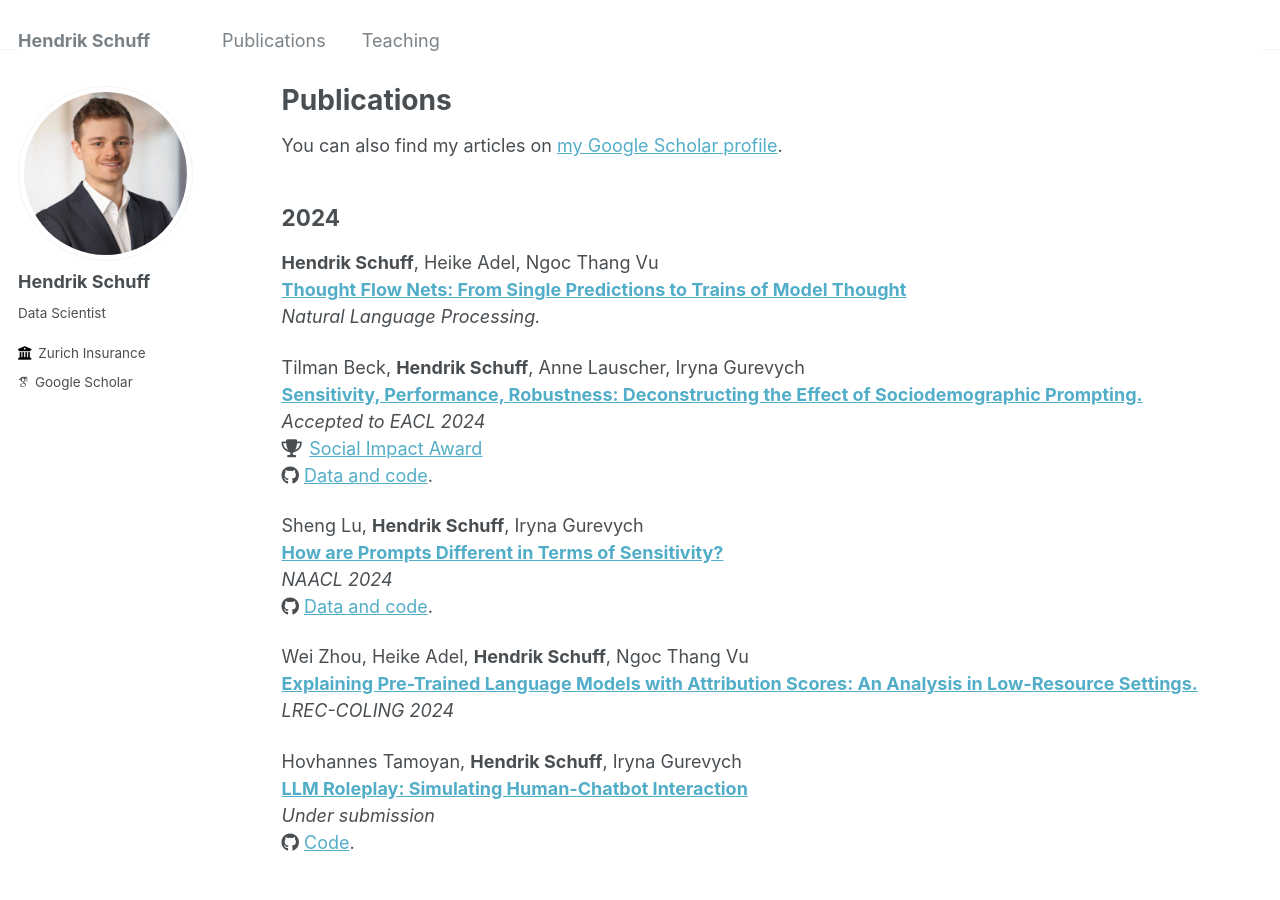
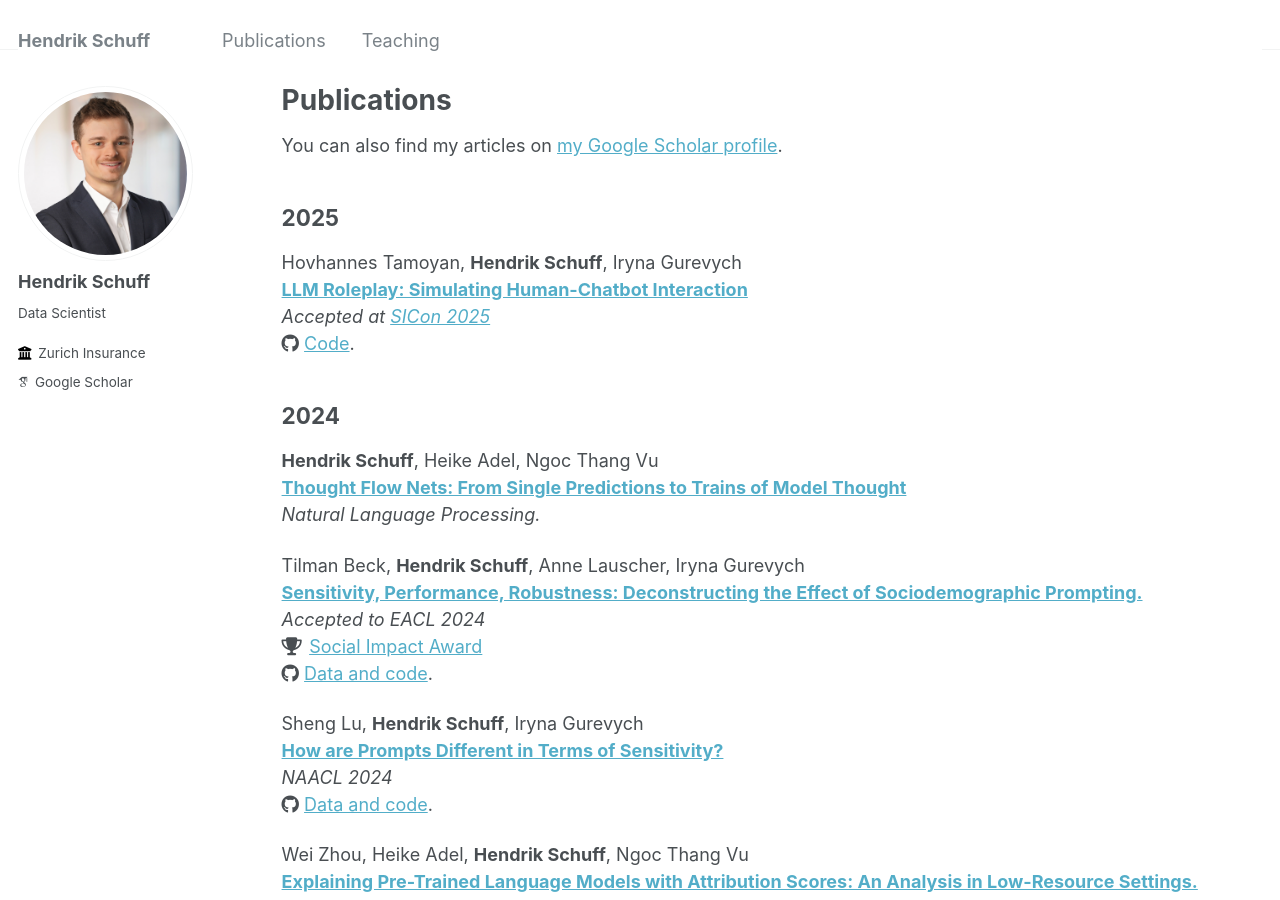
Before and after one commit to hschuff/hschuff.github.io, a Jekyll site: the page built from _pages/publications.md, in a window 1280 px wide and 900 px high. Built offline with Jekyll 4.4.1, drawn with Linux system fonts in a browser that asks for light colours; some web fonts are replaced.

Commit message:
publications update

```diff
--- a/_pages/publications.md
+++ b/_pages/publications.md
@@ -11,6 +11,12 @@ You can also find my articles on <a href="{{site.author.googlescholar}}">my Goog
 
 {% include base_path %}
 
+2025
+----
+Hovhannes Tamoyan, <strong>Hendrik Schuff</strong>, Iryna Gurevych
+<strong>[LLM Roleplay: Simulating Human-Chatbot Interaction](https://arxiv.org/abs/2407.03974)</strong>
+<i>Accepted at [SICon 2025](https://sites.google.com/view/sicon2025)</i>
+<i class="fab fa-fw fa-github icon-pad-right" aria-hidden="true"></i>[Code](https://github.com/UKPLab/llm-roleplay).
 
 2024
 ----
@@ -32,11 +38,6 @@ Sheng Lu, <strong>Hendrik Schuff</strong>, Iryna Gurevych
 Wei Zhou, Heike Adel, <strong>Hendrik Schuff</strong>, Ngoc Thang Vu
 <strong>[Explaining Pre-Trained Language Models with Attribution Scores: An Analysis in Low-Resource Settings.](https://arxiv.org/abs/2403.05338)</strong>
 <i>LREC-COLING 2024</i>
-
-Hovhannes Tamoyan, <strong>Hendrik Schuff</strong>, Iryna Gurevych
-<strong>[LLM Roleplay: Simulating Human-Chatbot Interaction](https://arxiv.org/abs/2407.03974)</strong>
-<i>Under submission</i>
-<i class="fab fa-fw fa-github icon-pad-right" aria-hidden="true"></i>[Code](https://github.com/UKPLab/llm-roleplay).
 
 2023
 ----
```
